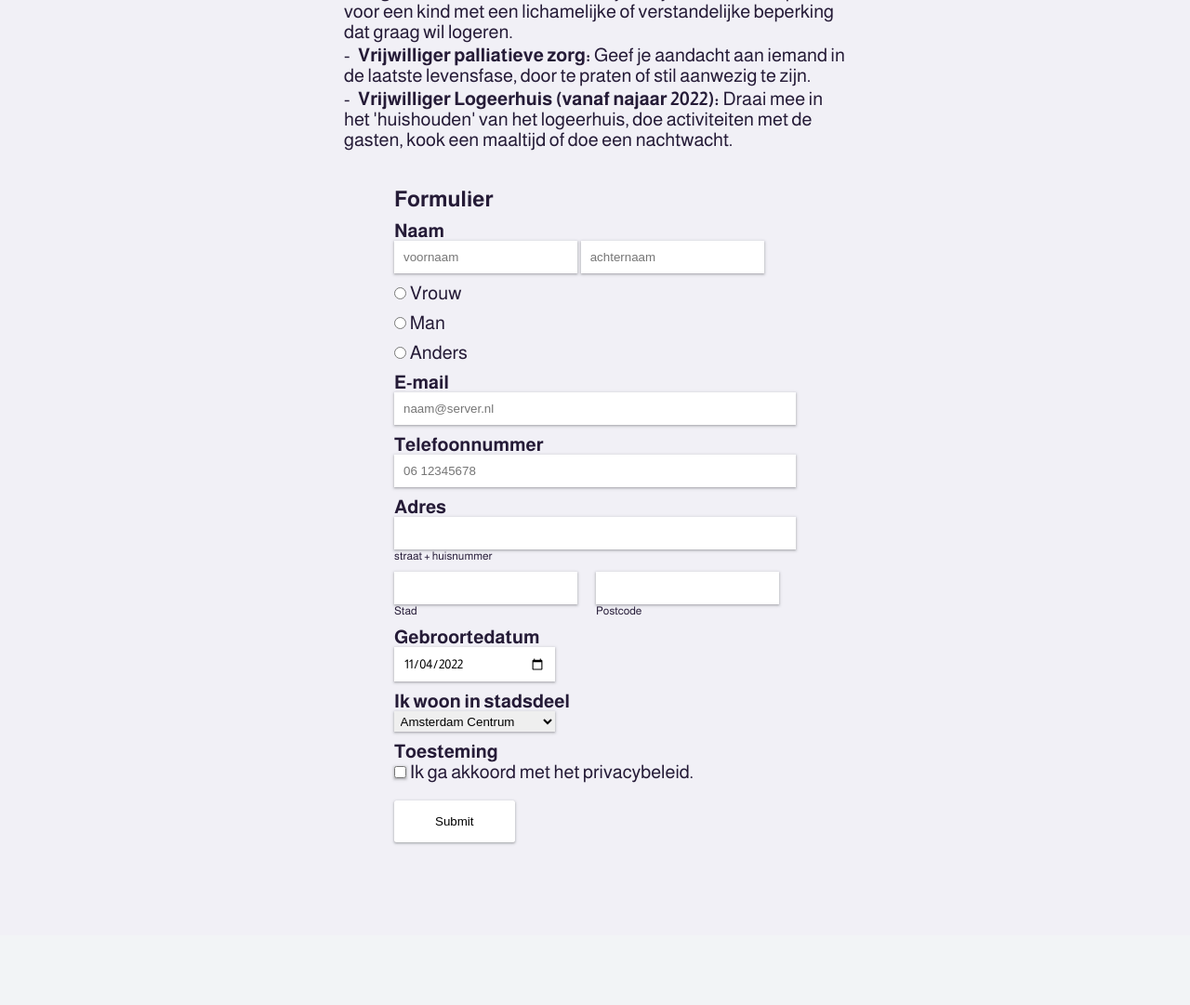
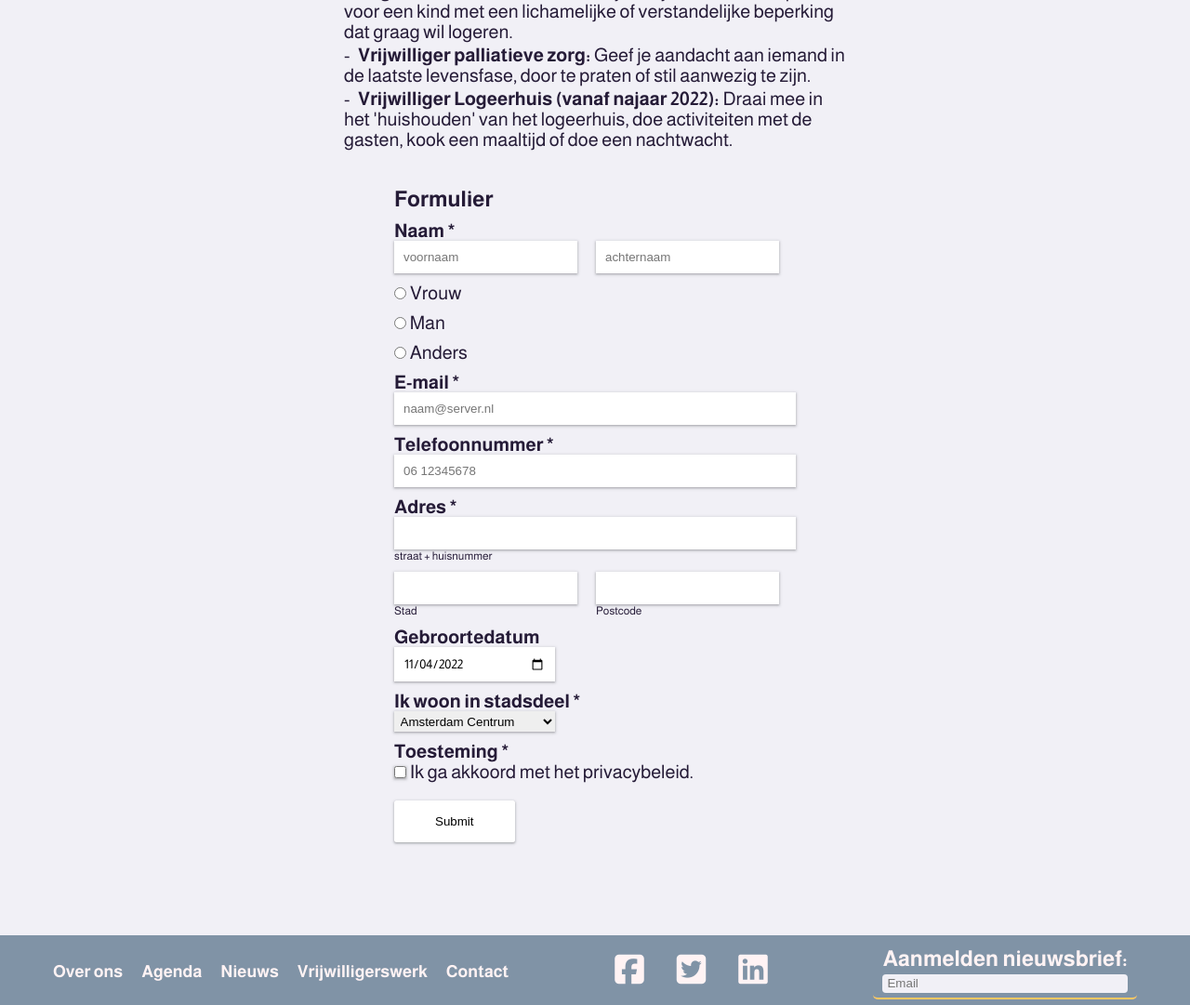
Before and after one commit to AhmetAMA/markantopdracht, a PHP site: page /aanmelden.html in a window 1280 px wide. Shown: the part 2025-3106 px from the top of the page at 93% size. Before the commit the page ends 2934 px from the top, so only its background shows below. Run offline with PHP 8.4, Linux system fonts and the light colour scheme; some libraries are stand-ins or nearby versions.

Commit message:
Helemaal klaar is kees

```diff
--- a/aanmelden.html
+++ b/aanmelden.html
@@ -12,7 +12,7 @@
     <script src="js/main.js" defer></script>
     <link rel="stylesheet" href="css/style.css">
     <link rel="icon" type="img/x-icon" href="/img/MicrosoftTeams-image (5).png">
-    <title>Markant</title>
+    <title>Aanmelden | Markant</title>
 </head>
 
 <body>
@@ -36,7 +36,7 @@
                 <a class="header__list--item--link" href="aanmelden.html">Vrijwilligerswerk</a>
             </li>
             <li class="header__list--item">
-                <a class="header__list--item--link" href="infopagetest.html">Contact</a>
+                <a class="header__list--item--link" href="contact.html">Contact</a>
             </li>
         </ul>
         <label class="header__input" for="search">
@@ -144,7 +144,7 @@
             </article>
             <form class="form" action="POST">
                 <h3>Formulier</h3>
-                <label class="form__label">Naam</label>
+                <label class="form__label">Naam *</label>
                 <div class="form__naam">
                     <input class="form__input" type="text" placeholder="voornaam" required>
                     <input class="form__input" type="text" placeholder="achternaam" required>
@@ -163,11 +163,11 @@
                         <label for="keuze__anders">Anders</label>
                     </div>
                 </div>
-                <label class="form__label" for="email">E-mail</label>
+                <label class="form__label" for="email">E-mail *</label>
                 <input  class="form__input" type="text" id="mail" required placeholder="naam@server.nl">
-                <label class="form__label" for="telfoon">Telefoonnummer</label>
+                <label class="form__label" for="telfoon">Telefoonnummer *</label>
                 <input class="form__input" type="text" placeholder="06 12345678" required>
-                <label class="form__label" for="adres">Adres</label>
+                <label class="form__label" for="adres">Adres *</label>
                 <div class="form__adres">
                     <input class="form__input" type="text" required>
                     <label for="">straat + huisnummer</label>
@@ -187,8 +187,8 @@
                 </div>
                 <label class="form__label" for="geboortedatum">Gebroortedatum</label>
                 <input class="form__input form__input--geb" type="date" value="2022-11-04">
-                <label class="form__label" for="stadsdeel">Ik woon in stadsdeel</label>
-                <select class="form__select" name="stadsdeel" id="stadsdeel" >
+                <label class="form__label" for="stadsdeel">Ik woon in stadsdeel *</label>
+                <select class="form__select" name="stadsdeel" id="stadsdeel" required>
                     <option value="Amsterdam Centrum">Amsterdam Centrum</option>
                     <option value="Amsterdam Noord">Amsterdam Noord</option>
                     <option value="Amsterdam Zuid">Amsterdam Zuid</option>
@@ -201,19 +201,48 @@
                     <option value="Weesp">Weesp</option>
                     <option value="Ik woon buiten Amsterdam">Ik woon buiten Amsterdam</option>
                 </select>
-                <label class="form__label" for="">Toesteming</label>
+                <label class="form__label" for="">Toesteming *</label>
                 <div class="form__privacy">
                     <input class="form__input" id="checkbox"type="checkbox" required>
                     <label for="checkbox" >Ik ga akkoord met het privacybeleid.</label>
                 </div>
                 <input class="form__input form__input--verzend" type="submit">
             </form>
-
-
         </div>
 
     </main>
+    <footer class="footer">
+        <ul class="footer__list">
+            <li class="footer__list--item">
+                <a class="footer__list--item--link" href="infopagetest.html">Over ons</a>
+            </li>
+            <li class="footer__list--item">
+                <a class="footer__list--item--link" href="agenda.html">Agenda</a>
+            </li>
+            <li class="footer__list--item">
+                <a class="footer__list--item--link" href="infopagetest.html">Nieuws</a>
+            </li>
+            <li class="footer__list--item">
+                <a class="footer__list--item--link" href="aanmelden.html">Vrijwilligerswerk</a>
+            </li>
+            <li class="footer__list--item">
+                <a class="footer__list--item--link" href="contact.html">Contact</a>
+            </li>
+        </ul>
+        <div class="footer__socials">
+            <a target="_blank" href="https://www.facebook.com/markantmantelzorg/" class="footer__socials--link"><i
+                    class="fa-brands fa-square-facebook"></i></a>
+            <a target="_blank" href="https://twitter.com/markant020" class="footer__socials--link"><i
+                    class="fa-brands fa-square-twitter"></i></a>
+            <a target="_blank" href="https://www.linkedin.com/company/markant-centrum-voor-mantelzorg"
+                class="footer__socials--link"><i class="fa-brands fa-linkedin"></i></a>
+        </div>
+        <label class="footer__nieuwsbrief" for="nieuwsbrief">
+            <h3 class="footer__nieuwsbrief--header">Aanmelden nieuwsbrief:</h3>
+            <input class="footer__nieuwsbrief--input" id="nieuwsbrief" type="text" placeholder="Email">
+        </label>
 
+    </footer>
 
 </body>
 
--- a/css/style.css
+++ b/css/style.css
@@ -323,7 +323,7 @@ body {
   width: 60%;
 }
 .main__text--art {
-  min-height: 90vh;
+  min-height: 50vh;
   width: 50%;
   margin-top: 6rem;
   display: flex;
@@ -554,7 +554,7 @@ body {
 .form {
   display: flex;
   flex-direction: column;
-  width: 40%;
+  min-width: 40%;
 }
 .form__input {
   padding: 1rem;
@@ -584,6 +584,16 @@ body {
 .form__input--geb {
   font-family: "Almarai", sans-serif;
   width: 40%;
+}
+.form__naam, .form__email {
+  display: flex;
+  gap: 2rem;
+}
+.form__bericht {
+  height: 25rem;
+  resize: none;
+  font-family: "Almarai", sans-serif;
+  font-size: 80%;
 }
 .form__select {
   padding: 0.25rem;
--- a/index.html
+++ b/index.html
@@ -36,7 +36,7 @@
                 <a class="header__list--item--link" href="aanmelden.html">Vrijwilligerswerk</a>
             </li>
             <li class="header__list--item">
-                <a class="header__list--item--link" href="infopagetest.html">Contact</a>
+                <a class="header__list--item--link" href="contact.html">Contact</a>
             </li>
         </ul>
         <label class="header__input" for="search">
@@ -180,7 +180,7 @@
                 <a class="footer__list--item--link" href="aanmelden.html">Vrijwilligerswerk</a>
             </li>
             <li class="footer__list--item">
-                <a class="footer__list--item--link" href="infopagetest.html">Contact</a>
+                <a class="footer__list--item--link" href="contact.html">Contact</a>
             </li>
         </ul>
         <div class="footer__socials">
--- a/scss/components/_form.scss
+++ b/scss/components/_form.scss
@@ -4,7 +4,7 @@
 .form{
     display: flex;
     flex-direction: column;
-    width: 40%;
+    min-width: 40%;
 
     &__input{
 
@@ -40,6 +40,19 @@
             width: 40%;
         }
 
+    }
+
+
+    &__naam, &__email{
+        display: flex;
+        gap: 2rem;
+    }
+
+    &__bericht{
+        height: 25rem;
+        resize: none;
+        font-family: fonts.$mainfont;
+        font-size: 80%;
     }
 
     &__select{
--- a/scss/components/_main.scss
+++ b/scss/components/_main.scss
@@ -94,7 +94,7 @@
         }
 
         &--art{
-            min-height: 90vh;
+            min-height: 50vh;
             width: 50%;
             margin-top: 6rem;
             display: flex;
```
Also changed, not shown: agenda.html (+5 -5 lines), contact.html (renamed from infopagetest.html, +49 -47 lines), img/cropped-MAR_LinkedIn_Connie_LR_banner.jpg (added), img/hand-schrijven-kind_rechtenvrij-1200x400.jpg (added), 1 other file.
